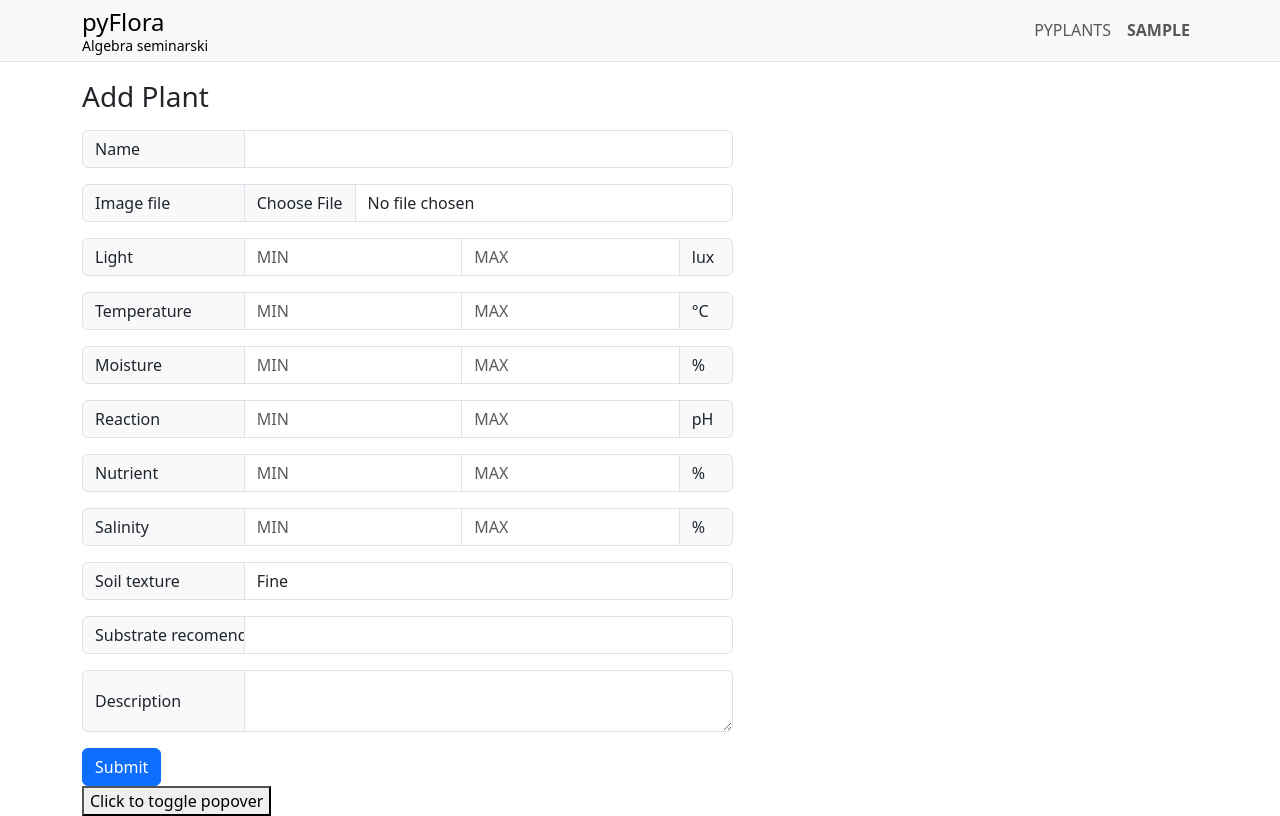
After one commit to gavrinjo/PyFlora, a Flask app: page /plant/new in a window 1280 px wide. The commit adds this page. Run offline with Flask 3, Linux system fonts and the light colour scheme; the visitor is signed in with stand-in values (Sample User, id 1); data comes from the database, SQL or seed files in the repository; some libraries are stand-ins or nearby versions.

Commit message:
app refactoring

```diff
--- a/app/__init__.py
+++ b/app/__init__.py
@@ -65,6 +65,9 @@ def create_app(config_class=Config):
     from app.auth import bp as auth_bp
     app.register_blueprint(auth_bp, url_prefix='/auth')
 
+    from app.pyflora import bp as pyflora_bp
+    app.register_blueprint(pyflora_bp)
+
     from app.functions import bp as functions_bp
     app.register_blueprint(functions_bp)
 
--- a/app/main/routes.py
+++ b/app/main/routes.py
@@ -5,7 +5,7 @@ from flask_login import login_required, current_user
 from app import db
 from app.main import bp
 from app.models import User, Plant, Pot
-from app.main.forms import EditProfileForm, AddPlantForm, PotForm, EditPotForm, EmptyForm
+from app.main.forms import EditProfileForm, EmptyForm
 from app.repo import upload_image
 # from app.scripts.repository import SensorSim, ZaPlotlyLine, Weather
 
--- /dev/null
+++ b/app/pyflora/__init__.py
@@ -0,0 +1,5 @@
+from flask import Blueprint
+
+bp = Blueprint('pyflora', __name__)
+
+from app.pyflora import routes
--- /dev/null
+++ b/app/pyflora/forms.py
@@ -0,0 +1,69 @@
+from flask_wtf import FlaskForm
+from flask_wtf.file import FileField, FileAllowed
+from wtforms import StringField, SubmitField, TextAreaField, IntegerField, SelectField, BooleanField
+from wtforms.validators import DataRequired, Length, ValidationError, NumberRange
+from app.models import Plant
+
+
+class AddPlantForm(FlaskForm):
+    name = StringField('Name', validators=[DataRequired()])
+    photo = FileField('Image file', validators=[FileAllowed(['jpg', 'jpeg', 'png'])])
+
+    l_min = IntegerField('Light min. Value [lux]', validators=[DataRequired(), NumberRange(min=0, max=100000)])
+    l_max = IntegerField('Light max. Value [lux]', validators=[DataRequired(), NumberRange(min=0, max=100000)])
+
+    t_min = IntegerField('Temperature min. Value [°C]', validators=[DataRequired(), NumberRange(min=-20, max=60)])
+    t_max = IntegerField('Temperature max. Value [°C]', validators=[DataRequired(), NumberRange(min=-20, max=60)])
+
+    f_min = IntegerField('Moisture min. Value [%]', validators=[DataRequired(), NumberRange(min=0, max=100)])
+    f_max = IntegerField('Moisture max. Value [%]', validators=[DataRequired(), NumberRange(min=0, max=100)])
+
+    r_min = IntegerField('Reaction min. Value [pH]', validators=[DataRequired(), NumberRange(min=0, max=14)])
+    r_max = IntegerField('Reaction max. Value [pH]', validators=[DataRequired(), NumberRange(min=0, max=14)])
+
+    n_min = IntegerField('Nutrient min. Value [%]', validators=[DataRequired(), NumberRange(min=0, max=100)])
+    n_max = IntegerField('Nutrient max. Value [%]', validators=[DataRequired(), NumberRange(min=0, max=100)])
+
+    s_min = IntegerField('Salinity min. Value [%]', validators=[DataRequired(), NumberRange(min=0, max=100)])
+    s_max = IntegerField('Salinity max. Value [%]', validators=[DataRequired(), NumberRange(min=0, max=100)])
+
+    soil_texture = SelectField('Soil texture', choices=['Fine', 'Medium', 'Coarse'])
+    substrate = StringField('Substrate recomendation')
+    description = TextAreaField('Description', validators=[Length(min=0, max=256)])
+    submit = SubmitField('Submit')
+
+    def __init__(self, original_name, *args, **kwargs):
+        super().__init__(*args, **kwargs)
+        self.original_name=original_name
+
+    def validate_name(self, name):
+        if name.data != self.original_name:
+            plant = Plant.query.filter_by(name=name.data).first()
+            if plant is not None:
+                raise ValidationError('Please use difernet name!')
+
+
+class PotForm(FlaskForm):
+    name = StringField('Name', validators=[DataRequired()])
+    plant = SelectField('Select plant', coerce=int) # , validators=[DataRequired()]
+    description = TextAreaField('Description', validators=[Length(min=0, max=256)])
+    submit = SubmitField('Submit')
+
+
+class EditPotForm(FlaskForm):
+    name = StringField('Name', validators=[DataRequired()])
+    plant = SelectField('Select plant', coerce=int) # , validators=[DataRequired()]
+    description = TextAreaField('Description', validators=[Length(min=0, max=256)])
+
+    sunlight = BooleanField('Light sensor')
+    # temperature_status = BooleanField('Temperature')
+    moisture = BooleanField('Moisture sensor')
+    reaction = BooleanField('pH reaction sensor')
+    nutrient = BooleanField('Nutrient sensor')
+    salinity = BooleanField('Salinity sensor')
+
+    submit = SubmitField('Submit')
+
+    def __init__(self, original_name, *args, **kwargs):
+        super().__init__(*args, **kwargs)
+        self.original_name=original_name
--- /dev/null
+++ b/app/pyflora/routes.py
@@ -0,0 +1,42 @@
+import os
+from datetime import datetime
+from flask import render_template, flash, redirect, url_for, request, current_app
+from flask_login import login_required, current_user
+from app import db
+from app.models import User, Plant, Pot
+from app.pyflora import bp
+from app.pyflora.forms import AddPlantForm, PotForm, EditPotForm
+from app.main.forms import EditProfileForm, EmptyForm
+from app.repo import upload_image
+
+
+@bp.route('/explore/pyplants')
+@login_required
+def pyplants():
+    plants = Plant.query.all()
+    return render_template('pyflora/plant_list.html', title='PyPlants', plants=plants)
+
+@bp.route('/plant/new', methods=['GET', 'POST'])
+@login_required
+def new_plant():
+    form = AddPlantForm('')
+    if form.validate_on_submit():
+        plant = Plant(
+            name=form.name.data,
+            sunlight=f'{form.l_min.data};{form.l_max.data}',
+            temperature=f'{form.t_min.data};{form.t_max.data}',
+            moisture=f'{form.f_min.data};{form.f_max.data}',
+            reaction=f'{form.r_min.data};{form.r_max.data}',
+            nutrient=f'{form.n_min.data};{form.n_max.data}',
+            salinity=f'{form.s_min.data};{form.s_max.data}',
+            soil_texture=form.soil_texture.data,
+            substrate=form.substrate.data,
+            description=form.description.data
+        )
+        photo = upload_image(form.photo.data, 'plants')
+        plant.photo = photo
+        db.session.add(plant)
+        db.session.commit()
+        flash(f'Congratulations, Plant {plant.name} added secessefuly!', 'success')
+        return redirect(url_for('main.index'))
+    return render_template('pyflora/plant_new.html', title='Add PyPlant', form=form)
--- a/app/templates/base.html
+++ b/app/templates/base.html
@@ -47,6 +47,11 @@
                   </span>
                 </a>
                 {% else %}
+                <a class="nav-link" href="{{ url_for('pyflora.pyplants') }}">
+                  <span>
+                    PyPlants
+                  </span>
+                </a>
 
                 <!-- <div class="vr"></div> -->
                 <div class="nav-item dropdown">
--- /dev/null
+++ b/app/templates/pyflora/plant_new.html
@@ -0,0 +1,126 @@
+{% extends "base.html" %}
+{% from 'bootstrap5/form.html' import render_form, render_field %}
+
+{% block content %}
+<h1 class="h3 mb-3 fw-normal">Add Plant</h1>
+<div class="col-lg-7">
+<form action="" method="post" enctype="multipart/form-data" class="needs-validation" novalidate="">
+    {{ form.hidden_tag() }}
+        <div class="input-group mb-3">
+            <span class="input-group-text col-3">{{ form.name.label }}</span>
+            {{ form.name(class_="form-control") }}
+        </div>
+    <div class="row mb-3">
+        <div class="input-group">
+            <span class="input-group-text col-3">{{ form.photo.label }}</span>
+            {{ form.photo(class_="form-control") }}
+        </div>
+    </div>
+    <div class="row mb-3">
+        <div class="input-group">
+            <span class="input-group-text col-3">{{ form.l_min.label|splitvalue(start=0, end=' min.') }}</span>
+            {{ form.l_min(class_="form-control", placeholder="MIN") }}
+            {{ form.l_max(class_="form-control", placeholder="MAX") }}
+            <span class="input-group-text col-1">{{ form.l_min.label|splitvalue(start='[', end=']') }}</span>
+        </div>
+    </div>
+    <div class="row mb-3">
+        <div class="input-group">
+            <span class="input-group-text col-3">{{ form.t_min.label|splitvalue(start=0, end=' min.') }}</span>
+            {{ form.t_min(class_="form-control", placeholder="MIN") }}
+            {{ form.t_max(class_="form-control", placeholder="MAX") }}
+            <span class="input-group-text col-1">{{ form.t_min.label|splitvalue(start='[', end=']') }}</span>
+        </div>
+    </div>
+    <div class="row mb-3">
+        <div class="input-group">
+            <span class="input-group-text col-3">{{ form.f_min.label|splitvalue(start=0, end=' min.') }}</span>
+            {{ form.f_min(class_="form-control", placeholder="MIN") }}
+            {{ form.f_max(class_="form-control", placeholder="MAX") }}
+            <span class="input-group-text col-1">{{ form.f_min.label|splitvalue(start='[', end=']') }}</span>
+        </div>
+    </div>
+    <div class="row mb-3">
+        <div class="input-group">
+            <span class="input-group-text col-3">{{ form.r_min.label|splitvalue(start=0, end=' min.') }}</span>
+            {{ form.r_min(class_="form-control", placeholder="MIN") }}
+            {{ form.r_max(class_="form-control", placeholder="MAX") }}
+            <span class="input-group-text col-1">{{ form.r_min.label|splitvalue(start='[', end=']') }}</span>
+        </div>
+    </div>
+    <div class="row mb-3">
+        <div class="input-group">
+            <span class="input-group-text col-3">{{ form.n_min.label|splitvalue(start=0, end=' min.') }}</span>
+            {{ form.n_min(class_="form-control", placeholder="MIN") }}
+            {{ form.n_max(class_="form-control", placeholder="MAX") }}
+            <span class="input-group-text col-1">{{ form.n_min.label|splitvalue(start='[', end=']') }}</span>
+        </div>
+    </div>
+    <div class="row mb-3">
+        <div class="input-group">
+            <span class="input-group-text col-3">{{ form.s_min.label|splitvalue(start=0, end=' min.') }}</span>
+            {{ form.s_min(class_="form-control", placeholder="MIN") }}
+            {{ form.s_max(class_="form-control", placeholder="MAX") }}
+            <span class="input-group-text col-1">{{ form.s_min.label|splitvalue(start='[', end=']') }}</span>
+        </div>
+    </div>
+    <div class="row mb-3">
+        <div class="input-group">
+            <span class="input-group-text col-3">{{ form.soil_texture.label }}</span>
+            {{ form.soil_texture(class_="form-control") }}
+        </div>
+    </div>
+    <div class="row mb-3">
+        <div class="input-group">
+            <span class="input-group-text col-3">{{ form.substrate.label }}</span>
+            {{ form.substrate(class_="form-control") }}
+        </div>
+    </div>
+    <div class="row mb-3">
+        <div class="input-group">
+            <span class="input-group-text col-3">{{ form.description.label }}</span>
+            {{ form.description(class_="form-control") }}
+        </div>
+    </div>
+    {{ form.submit(class="btn btn-primary") }}
+</form>
+</div>
+<!-- <form action="" method="post" enctype="multipart/form-data" class="needs-validation" novalidate="">
+    {{ form.hidden_tag() }}
+    {% for field in form %}
+        {% if field.type == 'IntegerField' and 'min' in field.name %}
+            {% include '_sensor_input_min.html' %}
+        {% elif field.type == 'IntegerField' and 'max' in field.name %}
+            {% include '_sensor_input_max.html' %}
+        {% elif field.type == 'SubmitField' %}
+            {{ render_field(field, form_type='inline', placeholder=field.label.text) }}
+        {% else %}
+            {% include '_sensor_input.html' %}
+        {% endif %}
+    {% endfor %}
+</form> -->
+<!-- Optional JavaScript new plant-->
+<button type="button" data-bs-toggle="popover" title="Popover title" data-bs-content="Here's some amazing content.">Click to toggle popover</button>
+{% endblock %}
+
+{% block scripts %}
+{{ super() }}
+<script>
+(() => {
+  'use strict'
+
+//   Fetch all the forms we want to apply custom Bootstrap validation styles to
+  const forms = document.querySelectorAll('.needs-validation')
+  // Loop over them and prevent submission
+  Array.from(forms).forEach(form => {
+    form.addEventListener('submit', event => {
+      if (!form.checkValidity()) {
+        event.preventDefault()
+        event.stopPropagation()
+      }
+      form.classList.add('was-validated')
+    }, false)
+  })
+})()
+</script>
+{% endblock %}
```
Also changed, not shown: app/main/forms.py (+3 -68 lines), app/templates/_plant_new.html (deleted, +0 -10 lines), app/templates/new_plant.html (deleted, +0 -52 lines), app/templates/pyflora/plant_list.html (added, +20 -0 lines), app/templates/pyplants.html (deleted, +0 -12 lines), 1 other file.
